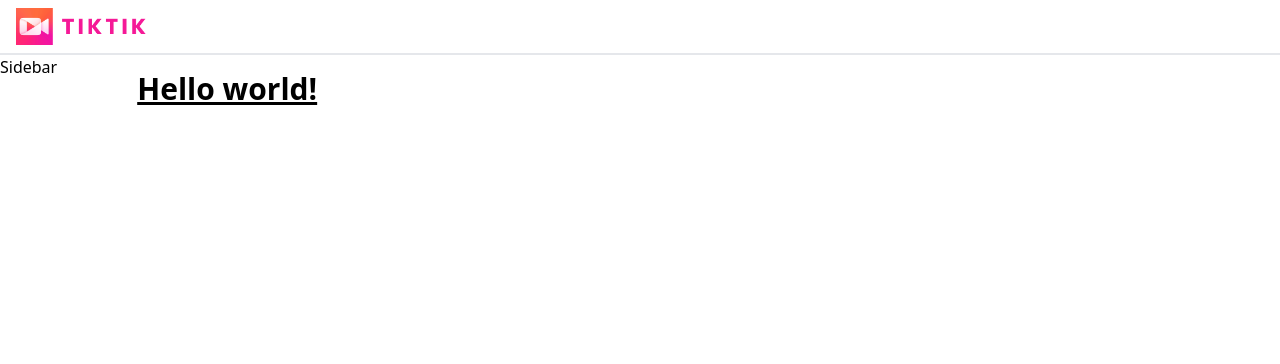
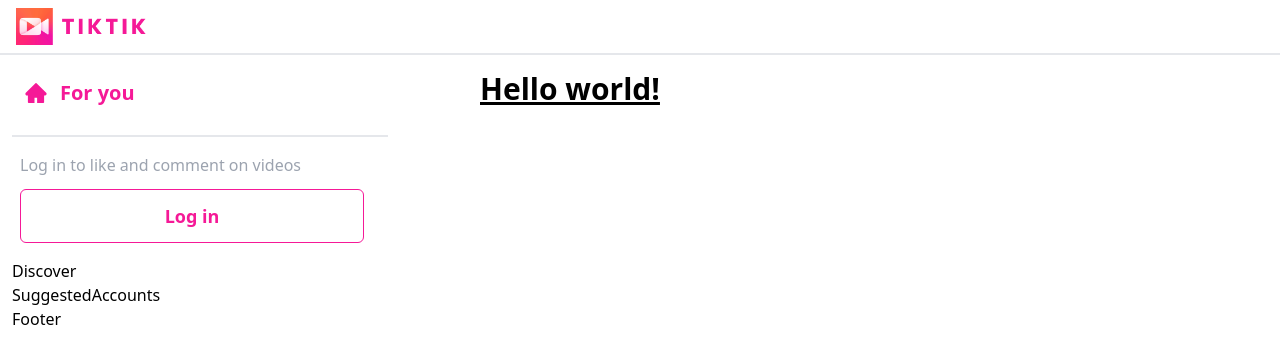
Before and after one commit to HappyFeed/tiktak_app, a Next.js app: page / in a window 1280 px wide. Shown: the top 364 px of the page. Built offline with nearby package versions, Linux system fonts and the light colour scheme.

Commit message:
sidebar done

```diff
--- /dev/null
+++ b/components/Discover.tsx
@@ -0,0 +1,9 @@
+import React from 'react'
+
+const Discover = () => {
+  return (
+    <div>Discover</div>
+  )
+}
+
+export default Discover
--- /dev/null
+++ b/components/Footer.tsx
@@ -0,0 +1,9 @@
+import React from 'react'
+
+const Footer = () => {
+  return (
+    <div>Footer</div>
+  )
+}
+
+export default Footer
--- a/components/Sidebar.tsx
+++ b/components/Sidebar.tsx
@@ -1,7 +1,73 @@
-import React from 'react'
+import React, { useState } from 'react'
+import { NextPage } from 'next'
+import { useRouter } from 'next/router'
+import Link from 'next/link'
+import GoogleLogin from 'react-google-login'
+import { AiFillHome, AiOutlineMenu } from 'react-icons/ai'
+import { ImCancelCircle } from 'react-icons/im'
+import Discover from './Discover'
+import SuggestedAccounts from './SuggestedAccounts'
+import Footer from './Footer'
 
 export const Sidebar = () => {
+  const [showSidebar, setShowSidebar] = useState(true);
+
+  const userProfile = false;
+
+  const normalLink = 'flex items-center gap-3 hover:bg-primary p-3 justify-center xl:justify-start cursor-pointer font-semibold text-[#F51997] rounded'
+
+
   return (
-    <div>Sidebar</div>
+    <div>
+      <div
+        className='block xl:hidden m-2 ml-4 mt-3 text-xl'
+        onClick={() => setShowSidebar((prev) => !prev)}
+      >
+        {showSidebar ? <ImCancelCircle /> : <AiOutlineMenu />}
+      </div>
+      {showSidebar && (
+        <div className='xl:w-400 w-20 flex flex-col justify-start mb-10 border-r-2 border-gray-100 xl:border-0 p-3'>
+          <div className='xl:border-b-2 border-gray-200 xl:pb-4'>
+            <Link href='/'>
+              <div className={normalLink}>
+                <p className='text-2xl'>
+                  <AiFillHome />
+                </p>
+                <span className='text-xl hidden xl:block'>
+                  For you
+                </span>
+              </div>
+            </Link>
+          </div>
+          {!userProfile && (
+            <div className='px-2 py-4 hidden xl:block'>
+              <p className='text-gray-400'>
+                Log in to like and comment on videos
+              </p>
+              <div className='pr-4'>
+                <GoogleLogin
+                  clientId=''
+                  render={(renderProps) => (
+                    <button
+                    className='cursor-pointer bg-white text-lg text-[#F51997] border-[1px] border-[#F51997] font-semibold px-6 py-3 rounded-md outline-none w-full mt-3 hover:text-white hover:bg-[#F51997]'
+                      onClick={renderProps.onClick}
+                      disabled={renderProps.disabled}
+                    >
+                      Log in
+                    </button>
+                  )}
+                  onSuccess={() => {}}
+                  onFailure={() => {}}
+                  cookiePolicy='single_host_origin'
+                />
+              </div>
+            </div>
+          )}
+          <Discover />
+          <SuggestedAccounts />
+          <Footer />
+        </div>
+      )}
+    </div>
   )
 }
--- /dev/null
+++ b/components/SuggestedAccounts.tsx
@@ -0,0 +1,9 @@
+import React from 'react'
+
+const SuggestedAccounts = () => {
+  return (
+    <div>SuggestedAccounts</div>
+  )
+}
+
+export default SuggestedAccounts
```
